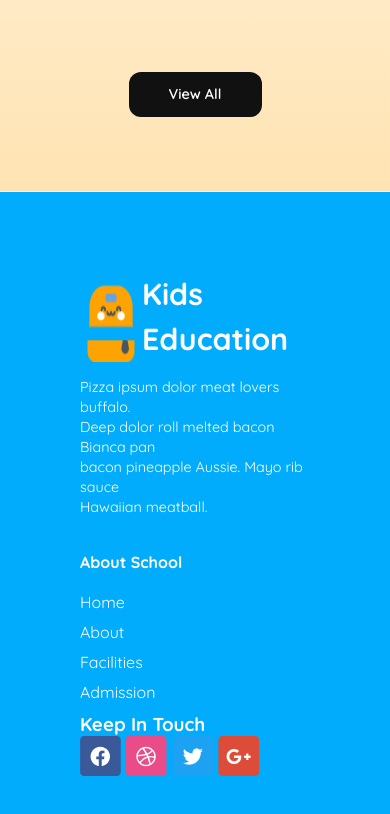
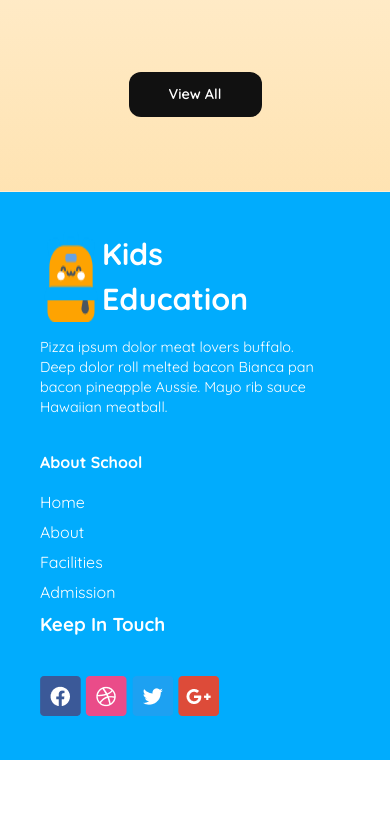
Before and after one commit to mdrasel97/kids-education, a plain HTML site: page index.html in a window 390 px wide. Shown: the part 3043-3857 px from the top of the page. After the commit the page ends 3803 px from the top, so only its background shows below. Drawn offline with Linux system fonts and the light colour scheme.

Commit message:
footer section added

```diff
--- a/styles/style.css
+++ b/styles/style.css
@@ -152,12 +152,6 @@ padding: 20px 0px;
  .banner_img img{
     width: 100%;
 }
-/* #empowering{
-    color: #FEA301;
-}
-#vision{
-    color: #01ACFD;
-} */
 
 /* main  */
 .main{
@@ -224,6 +218,7 @@ padding: 20px 0px;
     background: url("../assets/bg.png"), linear-gradient(0.00deg, rgba(254, 163, 1, 0.3),rgba(255, 255, 255, 0.3) 100%);
     background-size: cover;
     background-position: center;
+    background-repeat: no-repeat;
 
 }
 .our_stories_container{
@@ -240,7 +235,6 @@ padding: 20px 0px;
 }
 .left_stories_content img{
     border-radius: 16px 16px 0px 0px;
-    /* position: relative; */
 
 
 }
@@ -253,7 +247,6 @@ padding: 20px 0px;
     border: none;
     padding: 14px 18px;
     color: #fff;
-    /* margin-top: -80px; */
 }
 .stories_text{
     padding: 30px;
@@ -311,7 +304,6 @@ footer{
     display: flex;
     justify-content: space-evenly;
     padding: 80px 0px;
-    /* align-items: center; */
 }
 
 .footer_nav ul li{
@@ -322,6 +314,9 @@ footer{
     text-decoration: none;
     color: #fff;
 
+}
+.footer_icon img{
+    margin-top: 40px;
 }
 
 
@@ -399,7 +394,7 @@ footer{
 }
 .footer_container{
     flex-direction: column;
-    padding: 80px;
+    padding: 40px;
     /* align-items: center; */
 }
 
```
Also changed, not shown: index.html (+8 -6 lines).
